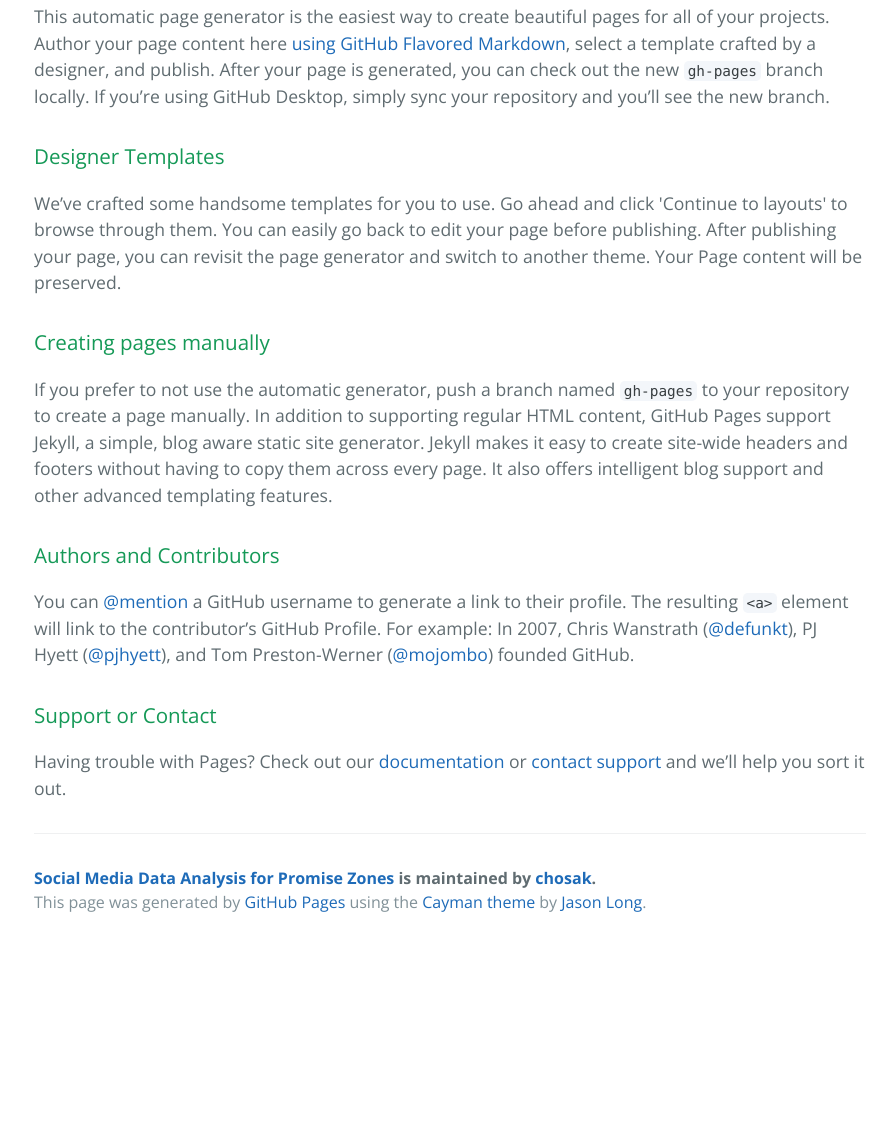
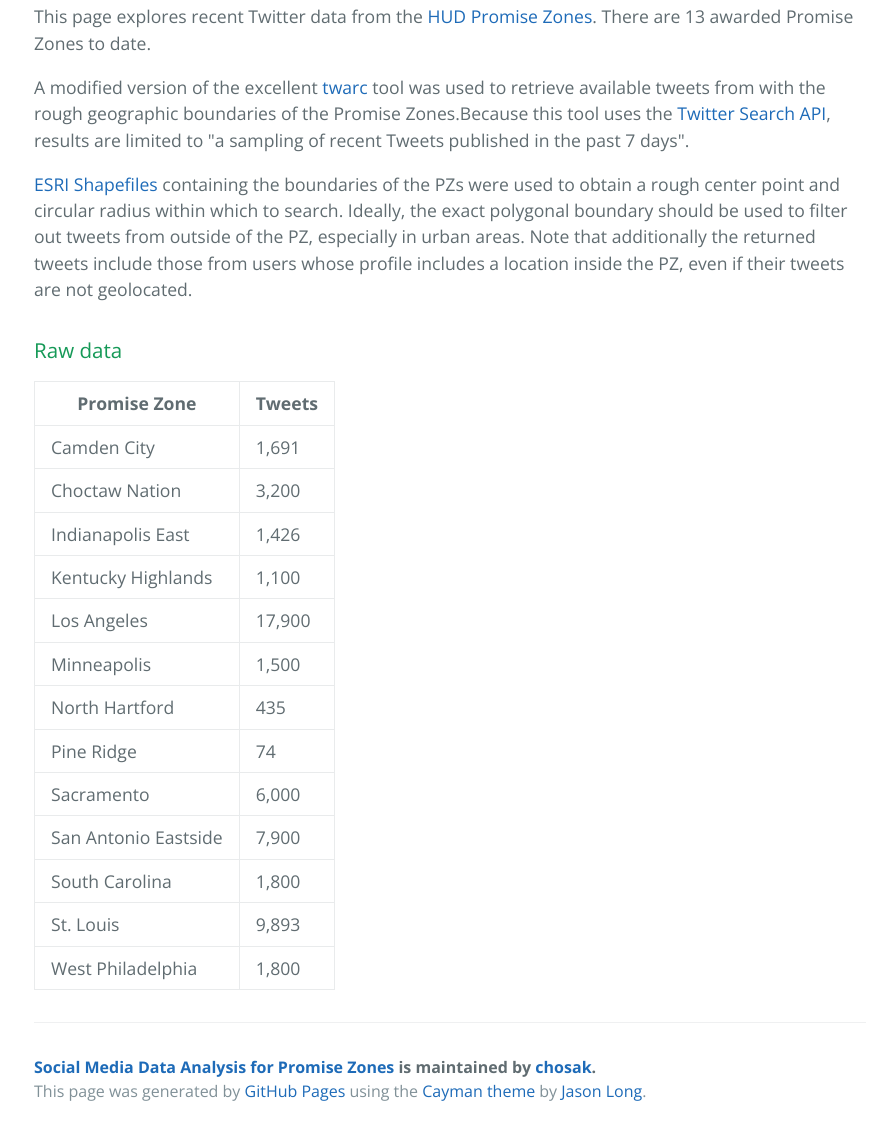
Before and after one commit to chosak/promise-zones, a plain HTML site: page index.html in a window 1280 px wide. Shown: the part 491-1626 px from the top of the page, without its empty margins (190-1083 px from the left). Before the commit the page ends 1437 px from the top, so only its background shows below. Drawn offline with nearby package versions, Linux system fonts and the light colour scheme.

```diff
--- a/index.html
+++ b/index.html
@@ -20,29 +20,79 @@
 
     <section class="main-content">
       <h3>
-<a id="welcome-to-github-pages" class="anchor" href="#welcome-to-github-pages" aria-hidden="true"><span aria-hidden="true" class="octicon octicon-link"></span></a>Welcome to GitHub Pages.</h3>
+<a id="approach" class="anchor" href="#approach" aria-hidden="true"><span aria-hidden="true" class="octicon octicon-link"></span></a>Approach</h3>
 
-<p>This automatic page generator is the easiest way to create beautiful pages for all of your projects. Author your page content here <a href="https://guides.github.com/features/mastering-markdown/">using GitHub Flavored Markdown</a>, select a template crafted by a designer, and publish. After your page is generated, you can check out the new <code>gh-pages</code> branch locally. If you’re using GitHub Desktop, simply sync your repository and you’ll see the new branch.</p>
+<p>This page explores recent Twitter data from the <a href="https://www.hudexchange.info/programs/promise-zones/promise-zones-overview/">HUD Promise Zones</a>. There are 13 awarded Promise Zones to date.</p>
+
+<p>A modified version of the excellent <a href="https://github.com/edsu/twarc">twarc</a> tool was used to retrieve available tweets from with the rough geographic boundaries of the Promise Zones.Because this tool uses the <a href="https://dev.twitter.com/rest/public/search">Twitter Search API</a>, results are limited to "a sampling of recent Tweets published in the past 7 days".</p>
+
+<p><a href="http://egis.hud.opendata.arcgis.com/datasets/a10cbd9187a34bd2a28574a3cfe12e64_0">ESRI Shapefiles</a> containing the boundaries of the PZs were used to obtain a rough center point and circular radius within which to search. Ideally, the exact polygonal boundary should be used to filter out tweets from outside of the PZ, especially in urban areas. Note that additionally the returned tweets include those from users whose profile includes a location inside the PZ, even if their tweets are not geolocated.</p>
 
 <h3>
-<a id="designer-templates" class="anchor" href="#designer-templates" aria-hidden="true"><span aria-hidden="true" class="octicon octicon-link"></span></a>Designer Templates</h3>
+<a id="raw-data" class="anchor" href="#raw-data" aria-hidden="true"><span aria-hidden="true" class="octicon octicon-link"></span></a>Raw data</h3>
 
-<p>We’ve crafted some handsome templates for you to use. Go ahead and click 'Continue to layouts' to browse through them. You can easily go back to edit your page before publishing. After publishing your page, you can revisit the page generator and switch to another theme. Your Page content will be preserved.</p>
-
-<h3>
-<a id="creating-pages-manually" class="anchor" href="#creating-pages-manually" aria-hidden="true"><span aria-hidden="true" class="octicon octicon-link"></span></a>Creating pages manually</h3>
-
-<p>If you prefer to not use the automatic generator, push a branch named <code>gh-pages</code> to your repository to create a page manually. In addition to supporting regular HTML content, GitHub Pages support Jekyll, a simple, blog aware static site generator. Jekyll makes it easy to create site-wide headers and footers without having to copy them across every page. It also offers intelligent blog support and other advanced templating features.</p>
-
-<h3>
-<a id="authors-and-contributors" class="anchor" href="#authors-and-contributors" aria-hidden="true"><span aria-hidden="true" class="octicon octicon-link"></span></a>Authors and Contributors</h3>
-
-<p>You can <a href="https://help.github.com/articles/basic-writing-and-formatting-syntax/#mentioning-users-and-teams" class="user-mention">@mention</a> a GitHub username to generate a link to their profile. The resulting <code>&lt;a&gt;</code> element will link to the contributor’s GitHub Profile. For example: In 2007, Chris Wanstrath (<a href="https://github.com/defunkt" class="user-mention">@defunkt</a>), PJ Hyett (<a href="https://github.com/pjhyett" class="user-mention">@pjhyett</a>), and Tom Preston-Werner (<a href="https://github.com/mojombo" class="user-mention">@mojombo</a>) founded GitHub.</p>
-
-<h3>
-<a id="support-or-contact" class="anchor" href="#support-or-contact" aria-hidden="true"><span aria-hidden="true" class="octicon octicon-link"></span></a>Support or Contact</h3>
-
-<p>Having trouble with Pages? Check out our <a href="https://help.github.com/pages">documentation</a> or <a href="https://github.com/contact">contact support</a> and we’ll help you sort it out.</p>
+<table>
+<thead>
+<tr>
+<th>Promise Zone</th>
+<th>Tweets</th>
+</tr>
+</thead>
+<tbody>
+<tr>
+<td>Camden City</td>
+<td>1,691</td>
+</tr>
+<tr>
+<td>Choctaw Nation</td>
+<td>3,200</td>
+</tr>
+<tr>
+<td>Indianapolis East</td>
+<td>1,426</td>
+</tr>
+<tr>
+<td>Kentucky Highlands</td>
+<td>1,100</td>
+</tr>
+<tr>
+<td>Los Angeles</td>
+<td>17,900</td>
+</tr>
+<tr>
+<td>Minneapolis</td>
+<td>1,500</td>
+</tr>
+<tr>
+<td>North Hartford</td>
+<td>435</td>
+</tr>
+<tr>
+<td>Pine Ridge</td>
+<td>74</td>
+</tr>
+<tr>
+<td>Sacramento</td>
+<td>6,000</td>
+</tr>
+<tr>
+<td>San Antonio Eastside</td>
+<td>7,900</td>
+</tr>
+<tr>
+<td>South Carolina</td>
+<td>1,800</td>
+</tr>
+<tr>
+<td>St. Louis</td>
+<td>9,893</td>
+</tr>
+<tr>
+<td>West Philadelphia</td>
+<td>1,800</td>
+</tr>
+</tbody>
+</table>
 
       <footer class="site-footer">
         <span class="site-footer-owner"><a href="https://github.com/chosak/promise-zones">Social Media Data Analysis for Promise Zones</a> is maintained by <a href="https://github.com/chosak">chosak</a>.</span>
```
Also changed, not shown: params.json (+1 -1 lines).
